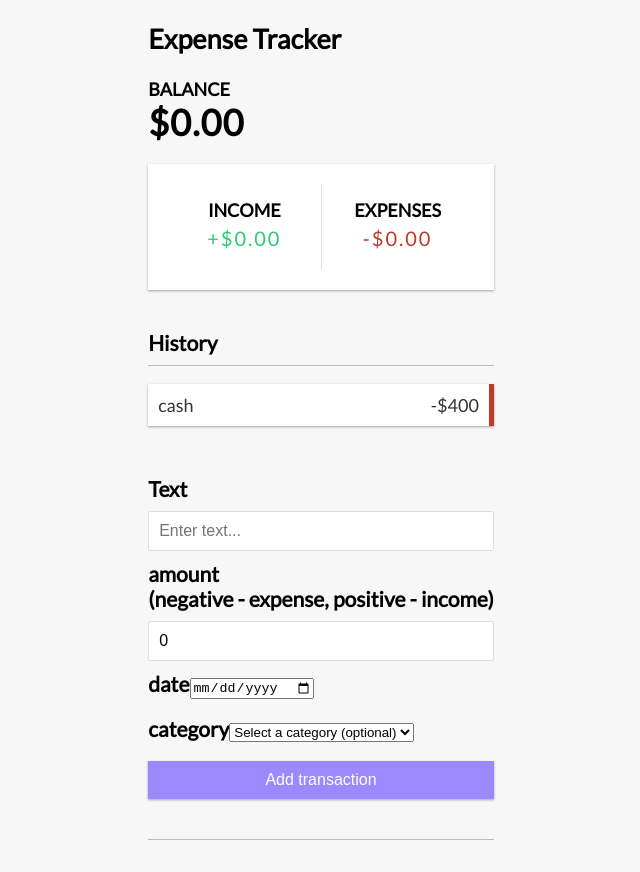
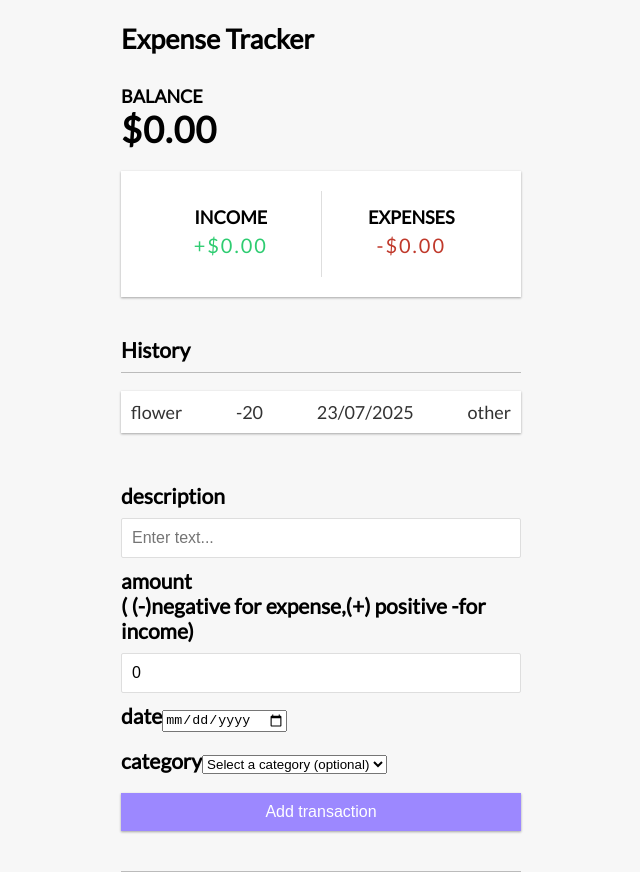
Before and after one commit to shsi003/Assignment3, a React (Create React App) app in the folder assignment3/: page / in a window 1280 px wide. Shown: the top 872 px of the page, without its empty margins (319-959 px from the left). Before the commit the page ends 850 px from the top, so only its background shows below. Built offline with nearby package versions, Linux system fonts and the light colour scheme.

Commit message:
setup GlobalState and GlobalPovider

```diff
--- a/assignment3/src/App.js
+++ b/assignment3/src/App.js
@@ -4,6 +4,9 @@ import Header from './components/Header.js';
 import IncomeExpenses from './components/IncomeExpenses.js';
 import TransactionList from './components/TransactionList';
 import AddTransaction from './components/AddTransaction';
+
+
+import { GlobalProvider } from './context/GlobalState';
 
 
 
@@ -14,11 +17,16 @@ function App() {
 
       return (
         <>
-        <Header/>
-        <Balance/>
-        <IncomeExpenses/>
-        <TransactionList/>
-        <AddTransaction/>
+        <GlobalProvider>
+         <Header/>
+          <div className="container">
+          <Balance/>
+          <IncomeExpenses/>
+          <TransactionList/>
+          <AddTransaction/>
+          </div>
+        </GlobalProvider>
+
 
 
 
--- a/assignment3/src/components/AddTransaction.js
+++ b/assignment3/src/components/AddTransaction.js
@@ -1,7 +1,7 @@
 import React, {useState} from "react";
 
 function AddTransaction () {
-	const [text, setText] = useState('');
+	const [description, setDescription] = useState('');
 	const [amount, setAmount] = useState(0);
 	const [date, setDate] = useState('');
 	const [category, setCategory] = useState('');
@@ -12,12 +12,12 @@ return(
 	<h3>
 		<form>
 			<div className="form-control">
-				<label htmlFor="text">Text</label>
-				<input type="text"  placeholder="Enter text..." value={text} onChange={(e) => setText(e.target.value)}/>
+				<label htmlFor="description">description</label>
+				<input type="text"  placeholder="Enter text..." value={description} onChange={(e) => setDescription(e.target.value)}/>
 			</div>
 			<div className="form-control">
 				<label htmlFor="amount">amount<br/>
-				(negative - expense, positive - income)
+				( (-)negative for expense,(+) positive -for income)
 				</label>
 				<input type="number"  placeholder="Enter amount..." value={amount} onChange={(e) => setAmount(e.target.value)}/>
 			</div>
@@ -30,7 +30,7 @@ return(
 				<select
                   className="form-control"
                 >
-                  <option value="">Select a category (optional)</option>
+                  <option value="-">Select a category (optional)</option>
                   {categories.map((cat) => (
                     <option key={cat} value={cat}>{cat.charAt(0).toUpperCase() + cat.slice(1)}</option>
                   ))}
--- a/assignment3/src/components/TransactionList.js
+++ b/assignment3/src/components/TransactionList.js
@@ -1,13 +1,29 @@
-import React from "react";
+import React, {useContext} from "react";
+import {GlobalContext} from '../context/GlobalState';
 
 function TransactionList () {
+	const {transactions} = useContext(GlobalContext);
+
+
+
+
 return(
 <>
 	<h3>History</h3>
-	<ul id="list" className="list">
-		<li className="minus">
-			cash <span>-$400</span> <button class="delete-btn">x</button>
-		</li>
+	<ul id="list">
+
+	</ul>
+	<ul id="list" className="list" key={transactions.description}>
+		{transactions.map(transaction => (<li key={transaction.id}>
+			{transaction.description}
+			<span/>
+			{transaction.amount}
+			<span/>
+			{transaction.date}
+			<span/>
+			{transaction.category}
+		</li>))}
+
 
 	</ul>
 </>
--- /dev/null
+++ b/assignment3/src/context/AppReducer.js
@@ -0,0 +1,6 @@
+export default (state, action) => {
+	switch(action.type){
+		default:
+			return state;
+	}
+}
--- /dev/null
+++ b/assignment3/src/context/GlobalState.js
@@ -0,0 +1,27 @@
+import React, {createContext, useReducer} from 'react';
+import AppReducer from './AppReducer';
+
+//initial state
+const initialState = {
+	transactions: [
+		{id:1, description: "flower", amount:-20, date:"23/07/2025", category:"other"},
+	]
+}
+
+
+// Create context
+export const GlobalContext = createContext(initialState);
+
+
+
+// Provider component
+export const GlobalProvider = ({children}) => {
+	const [state, dispatch] = useReducer(AppReducer, initialState);
+
+
+	return (<GlobalContext.Provider value= {{
+		transactions: state.transactions
+	}}>
+		{children}
+	</GlobalContext.Provider>)
+}
```
